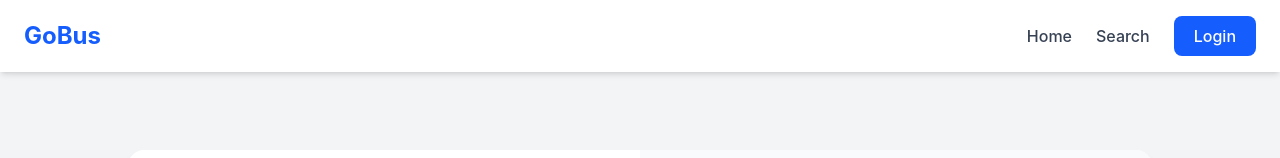
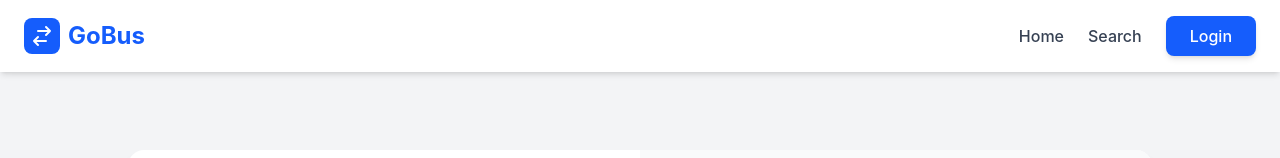
Before and after one commit to phulrepalak/bus_ticket, a React (Vite) app: page /profile in a window 1280 px wide. Shown: the top 158 px of the page. Built offline with nearby package versions, Linux system fonts and the light colour scheme.

Commit message:
enhance Navbar component with dynamic links for user roles and admin role

```diff
--- a/src/components/Navbar.jsx
+++ b/src/components/Navbar.jsx
@@ -4,51 +4,74 @@ import { Link, useNavigate } from "react-router-dom";
 const Navbar = () => {
   const navigate = useNavigate();
 
+  // Sabhi types ke users ke liye storage data
   const token = localStorage.getItem("token");
-  // const guest = localStorage.getItem("guestBooking"); // Abhi iska use nahi hai par rehne de sakte hain
+  const userRole = localStorage.getItem("role"); // 'admin' ya 'user'
+  const isGuest = localStorage.getItem("isGuest"); // Ticket book karne ke baad true hoga
 
   const handleLogout = () => {
     localStorage.clear();
-    navigate("/login"); // Logout ke baad login page par bhejna better hai
+    navigate("/login");
   };
 
   return (
     <nav className="bg-white shadow-md px-6 py-4 flex justify-between items-center sticky top-0 z-50">
 
-      {/* Logo - Ab ye default "/" (Home) par le jayega */}
-      <h1
-        onClick={() => navigate("/")}
-        className="text-2xl font-bold text-blue-600 cursor-pointer"
-      >
-        GoBus
-      </h1>
+      {/* Logo Section */}
+      <div onClick={() => navigate("/")} className="flex items-center gap-2 cursor-pointer">
+        <div className="bg-blue-600 p-1.5 rounded-lg">
+          <svg className="w-6 h-6 text-white" fill="none" stroke="currentColor" viewBox="0 0 24 24">
+            <path strokeLinecap="round" strokeLinejoin="round" strokeWidth="2" d="M8 7h12m0 0l-4-4m4 4l-4 4m0 6H4m0 0l4 4m-4-4l4-4" />
+          </svg>
+        </div>
+        <h1 className="text-2xl font-bold text-blue-600">GoBus</h1>
+      </div>
 
-      {/* LINKS */}
+      {/* DYNAMIC LINKS SECTION */}
       <div className="flex items-center gap-6 text-gray-700 font-medium">
 
-        <Link to="/" className="hover:text-blue-600">Home</Link>
-        <Link to="/search" className="hover:text-blue-600">Search</Link>
+        <Link to="/" className="hover:text-blue-600 transition-colors">Home</Link>
+        <Link to="/search" className="hover:text-blue-600 transition-colors">Search</Link>
 
-        {/* AUTH USER - Agar token hai toh ye dikhao */}
-        {token && (
+        {/* --- CASE 1: ADMIN LOGGED IN --- */}
+        {token && userRole === "admin" && (
           <>
-            <Link to="/bookings" className="hover:text-blue-600">Bookings</Link>
-            <Link to="/profile" className="hover:text-blue-600">Profile</Link>
+            <Link to="/admin" className=" hover:text-blue-800">Add Bus</Link>
+            <Link to="/manage-bus" className="hover:text-blue-600 transition-colors">Manage Bus</Link>
+          </>
+        )}
 
+        {/* --- CASE 2: REGISTERED USER LOGGED IN --- */}
+        {token && userRole === "user" && (
+          <>
+            <Link to="/bookings" className="hover:text-blue-600 transition-colors">My Booking</Link>
+            <Link to="/activity" className="hover:text-blue-600 transition-colors">Activity</Link>
+          </>
+        )}
+
+        {/* --- CASE 3: GUEST USER (Bina login ke ticket book karne ke baad) --- */}
+        {!token && isGuest === "true" && (
+          <Link to="/track-booking" className="text-orange-600 font-bold hover:text-orange-700 underline underline-offset-4">
+            Track Booking
+          </Link>
+        )}
+
+        {/* --- AUTH / PROFILE SECTION --- */}
+        {token ? (
+          <>
+            <Link to="/profile" className="hover:text-blue-600 transition-colors">Profile</Link>
             <button
               onClick={handleLogout}
-              className="bg-red-500 hover:bg-red-600 text-white px-4 py-1.5 rounded-md transition-all"
+              className="bg-red-500 hover:bg-red-600 text-white px-5 py-2 rounded-lg transition-all text-sm font-semibold shadow-sm"
             >
               Logout
             </button>
           </>
-        )}
-
-        {/* LOGIN - Agar token NAHI hai toh login button dikhao */}
-        {!token && (
+        ) : (
+          /* --- LOGIN: Agar guest hai ya unknown user --- */
           <Link
-            to="/login"  /* IMPORTANT: Ise /login kar diya hai */
-            className="bg-blue-600 hover:bg-blue-700 text-white px-5 py-2 rounded-lg transition-all"
+            to="/login"
+            className="bg-blue-600 hover:bg-blue-700 text-white px-6 py-2 rounded-lg transition-all shadow-md"
           >
             Login
           </Link>
```
